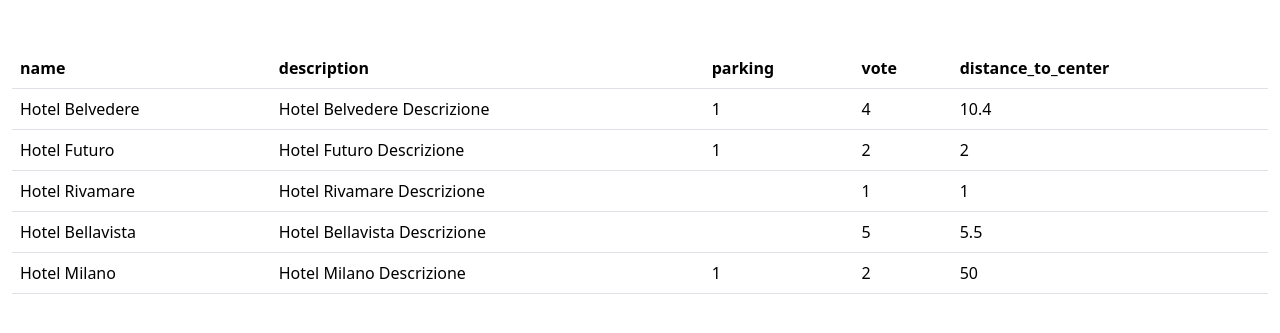
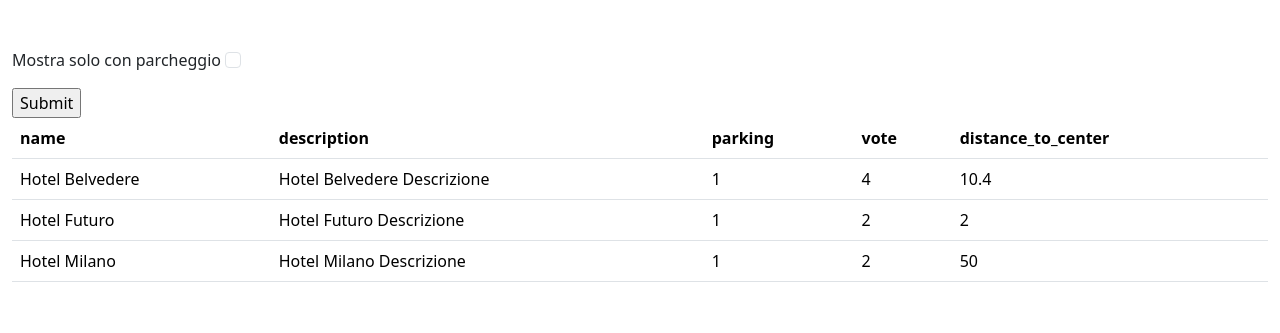
Before and after one commit to f-dib/php-hotel, a PHP site: page /?parking=1 in a window 1280 px wide. Shown: the top 333 px of the page. Run offline with PHP 8.4, Linux system fonts and the light colour scheme.

Commit message:
added bonus 1

```diff
--- a/index.php
+++ b/index.php
@@ -42,6 +42,16 @@
 
     $hotelKeys = array_keys($hotels[0]);
 
+    $parking = $_GET['parking'];
+
+    if($parking) {
+
+        $hotels = array_filter($hotels, function ($hotels){
+            return $hotels['parking'];
+        });
+
+    };
+
 ?>
 
 
@@ -56,6 +66,13 @@
 <body>
 
     <div class="container-xxl py-5">
+        <form>
+            <div class="mb-3">
+                <label for="parking" class="form-check-label">Mostra solo con parcheggio</label>
+                <input type="checkbox" class="form-check-input" id="parking" name="parking">
+            </div>
+            <input type="submit">
+        </form>
         <table class="table">
             <thead>
                 <tr>
@@ -78,6 +95,7 @@
                 ?>
             </tbody>
         </table>
+
     </div>
 
     <script src="https://cdn.jsdelivr.net/npm/bootstrap@5.3.3/dist/js/bootstrap.bundle.min.js" integrity="sha384-YvpcrYf0tY3lHB60NNkmXc5s9fDVZLESaAA55NDzOxhy9GkcIdslK1eN7N6jIeHz" crossorigin="anonymous"></script>
```
